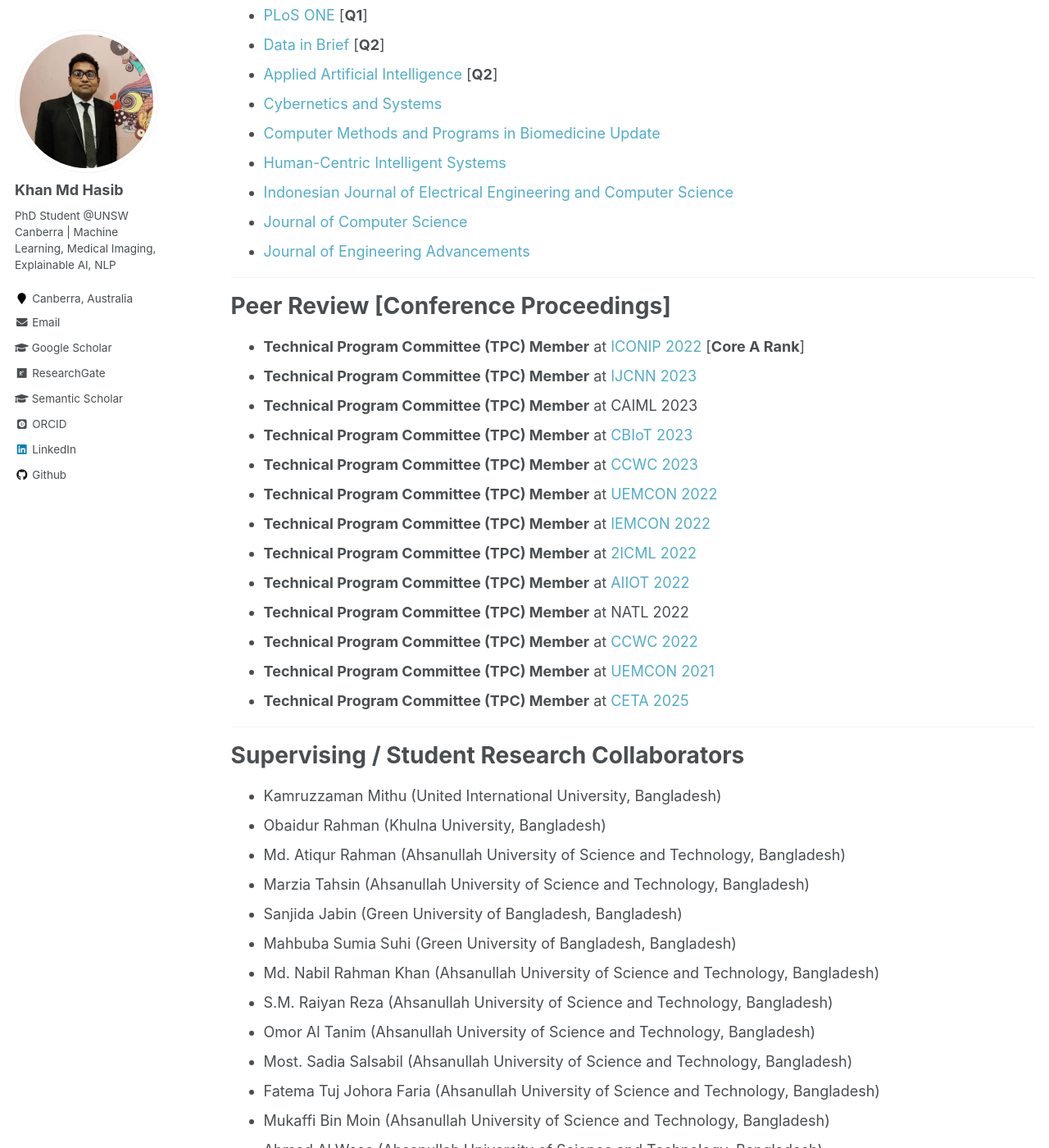
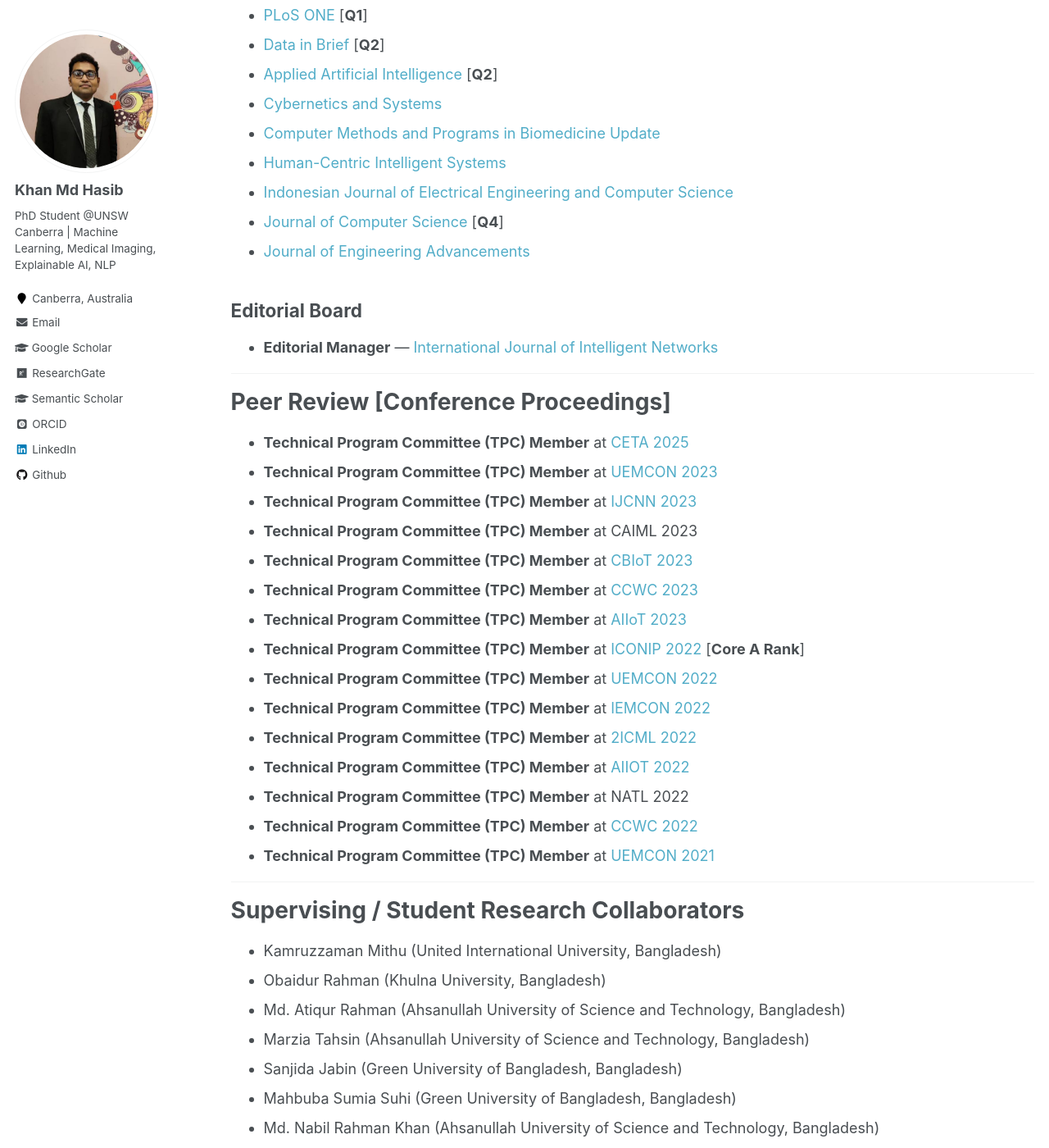
Before and after one commit to hasibaust13/hasibaust13.github.io, a Jekyll site: the page built from _pages/services.md, in a window 1280 px wide and 1400 px high, scrolled down 675 px. Shown: the whole window at 82% size. Built offline with Jekyll 4.4.1, drawn with Linux system fonts in a browser that asks for light colours; some web fonts are replaced; some of the changed text lies outside the part shown.

Commit message:
Expand Services page with missing entries from news
Added: AIIoT 2023, UEMCON 2023 TPC memberships. Added Editorial
Manager role at Int Journal of Intelligent Networks. Added Q2/Q4
tags. Added IEEE Graduate Student Member, IEEE CS BUBT Advisor,
IEEE ACT Branch Student Representative to memberships. Reordered
TPC list chronologically (newest first).

```diff
--- a/_pages/services.md
+++ b/_pages/services.md
@@ -27,18 +27,25 @@ author_profile: true
 * [Computer Methods and Programs in Biomedicine Update](https://www.sciencedirect.com/journal/computer-methods-and-programs-in-biomedicine-update){:target="_blank"}
 * [Human-Centric Intelligent Systems](https://link.springer.com/journal/44230){:target="_blank"}
 * [Indonesian Journal of Electrical Engineering and Computer Science](https://ijeecs.iaescore.com/){:target="_blank"}
-* [Journal of Computer Science](https://thescipub.com/jcs){:target="_blank"}
+* [Journal of Computer Science](https://thescipub.com/jcs){:target="_blank"} [**Q4**]
 * [Journal of Engineering Advancements](https://journalofeam.com/){:target="_blank"}
+
+## Editorial Board
+
+* **Editorial Manager** — [International Journal of Intelligent Networks](https://www.sciencedirect.com/journal/international-journal-of-intelligent-networks){:target="_blank"}
 
 ---
 
 # Peer Review [Conference Proceedings]
 
-* **Technical Program Committee (TPC) Member** at [ICONIP 2022](https://www.apnns.org/ICONIP2022/){:target="_blank"} [**Core A Rank**]
+* **Technical Program Committee (TPC) Member** at [CETA 2025](https://www.ceta.net/sub.html){:target="_blank"}
+* **Technical Program Committee (TPC) Member** at [UEMCON 2023](https://ieee-uemcon.org/){:target="_blank"}
 * **Technical Program Committee (TPC) Member** at [IJCNN 2023](https://2023.ijcnn.org/){:target="_blank"}
 * **Technical Program Committee (TPC) Member** at CAIML 2023
 * **Technical Program Committee (TPC) Member** at [CBIoT 2023](https://sites.google.com/view/cbiot-2023/home){:target="_blank"}
 * **Technical Program Committee (TPC) Member** at [CCWC 2023](https://ieee-ccwc.org/){:target="_blank"}
+* **Technical Program Committee (TPC) Member** at [AIIoT 2023](https://worldaiiotcongress.org/){:target="_blank"}
+* **Technical Program Committee (TPC) Member** at [ICONIP 2022](https://www.apnns.org/ICONIP2022/){:target="_blank"} [**Core A Rank**]
 * **Technical Program Committee (TPC) Member** at [UEMCON 2022](https://ieee-uemcon.org/){:target="_blank"}
 * **Technical Program Committee (TPC) Member** at [IEMCON 2022](https://ieee-iemcon.org/){:target="_blank"}
 * **Technical Program Committee (TPC) Member** at [2ICML 2022](https://www.2icml.net/){:target="_blank"}
@@ -84,8 +90,11 @@ author_profile: true
 
 # Professional Memberships
 
+* **Graduate Student Member** — [Institute of Electrical and Electronics Engineers (IEEE)](https://www.ieee.org/){:target="_blank"}
 * **Associate Student Member** — [Australian Computer Society (ACS)](https://www.acs.org.au/){:target="_blank"}, 2024 – Present
 * **Executive Member** — [Advanced Machine Intelligence Research Lab (AMIRL)](https://amirl.org/){:target="_blank"}, 2023 – Present
+* **Advisor** — [IEEE CS BUBT Student Branch Chapter](https://edu.ieee.org/bd-bubtcs/){:target="_blank"}, 2023 – Present
+* **Student Representative** — [IEEE ACT Branch](https://r10.ieee.org/act/){:target="_blank"}, UNSW Canberra, 2026 – Present
 
 ---
 
```
Also changed, not shown: other parts of _pages/services.md (+1 -2 lines).
